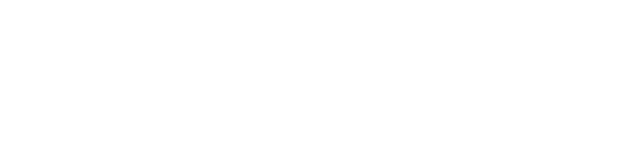
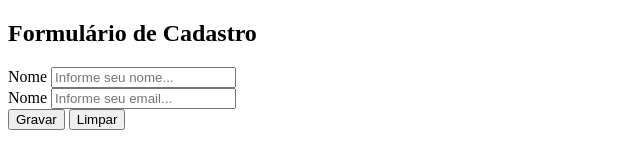
Before and after one commit to MarcoLapa/tt_25172017, a plain HTML site: page index.html in a window 1280 px wide. Shown: the whole page, without its empty margins (0-640 px from the left). Drawn offline with Linux system fonts and the light colour scheme.

Commit message:
Close #1 - Inclusão do formulário de Cadastro

```diff
--- a/index.html
+++ b/index.html
@@ -5,6 +5,21 @@
     <title>Title</title>
 </head>
 <body>
-
+    <section id="formulario">
+        <form>
+            <h2>Formulário de Cadastro</h2>
+            <div class="form-group">
+                <label for="txt-nome">Nome</label>
+                <input type="text" name="txt-nome" placeholder="Informe seu nome..." id="txt-nome" />
+            </div>
+            <div class="form-group">
+                <label for="txt-email">Nome</label>
+                <input type="email" name="txt-email" placeholder="Informe seu email..." id="txt-email" />
+            </div>
+            <div class="form-group">
+                <button class="btn btn-danger" type="submit" id="btn-gravar">Gravar</button>
+                <button class="btn btn-default" type="submit" id="btn-limpar">Limpar</button>
+            </div>
+        </form>
 </body>
 </html>
```
